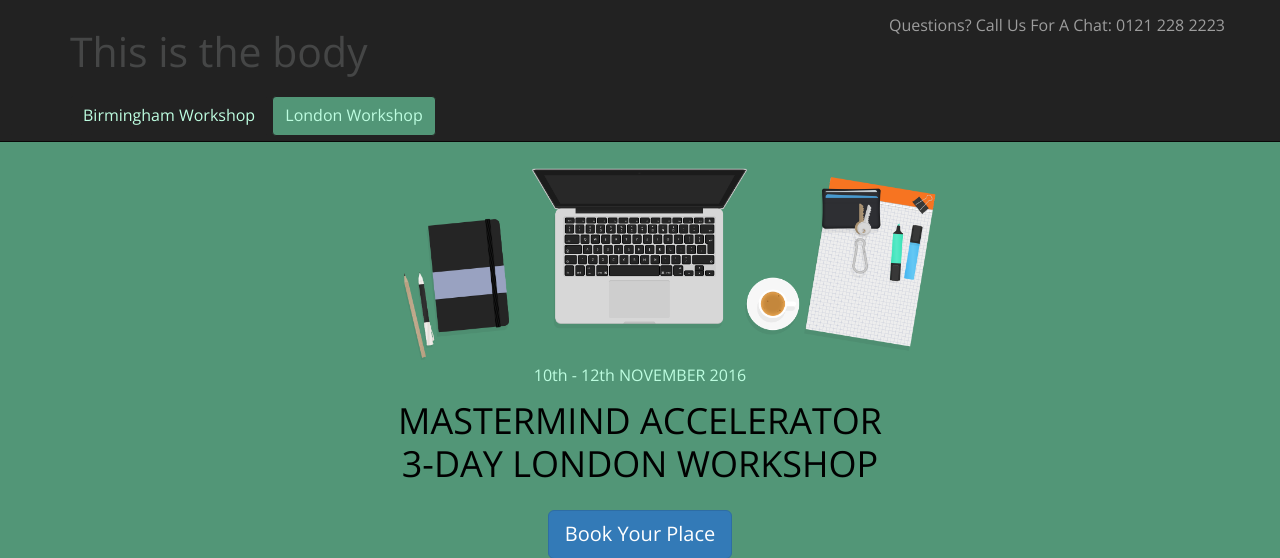
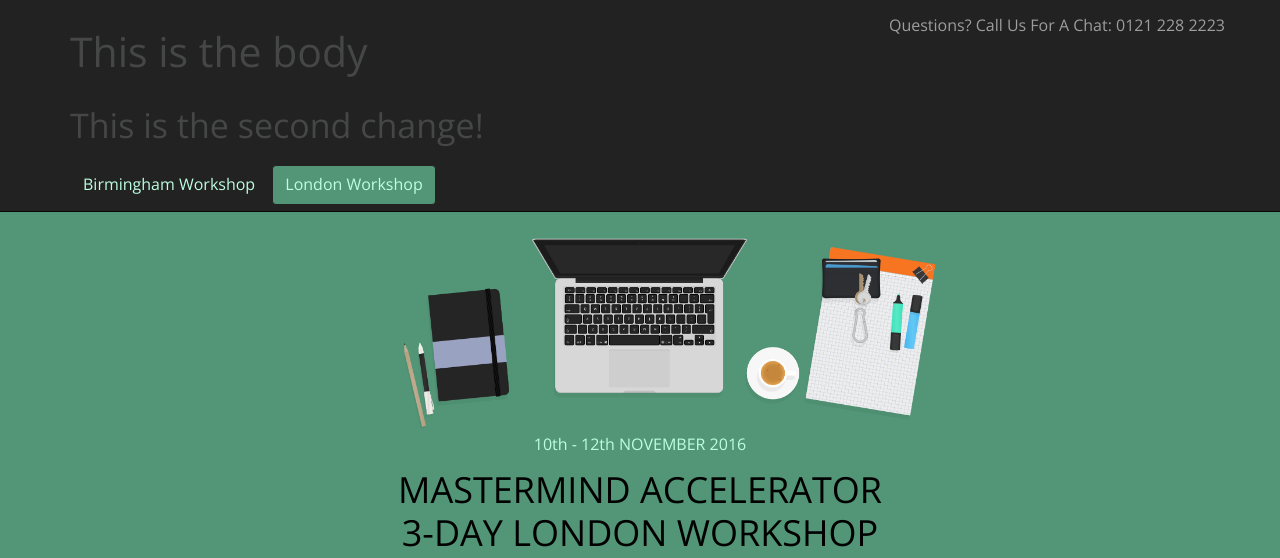
Before and after one commit to simba613/MMA-Project, a PHP site: page /london.php in a window 1280 px wide. Shown: the top 558 px of the page. Run offline with PHP 8.4, Linux system fonts and the light colour scheme; some libraries are stand-ins or nearby versions.

Commit message:
Second Commit - h2 tag

```diff
--- a/london.php
+++ b/london.php
@@ -2,6 +2,7 @@
 include("includes/header.php");
 ?>
           <h1>This is the body</h1>
+          <h2>This is the second change!</h2>
           <a class="btn btn-default navbar-btn" href="index.php" role="button">Birmingham Workshop</a>
           <button type="button" class="btn btn-default navbar-btn active" href="#" role="button">London Workshop</button>
 <?php
```
